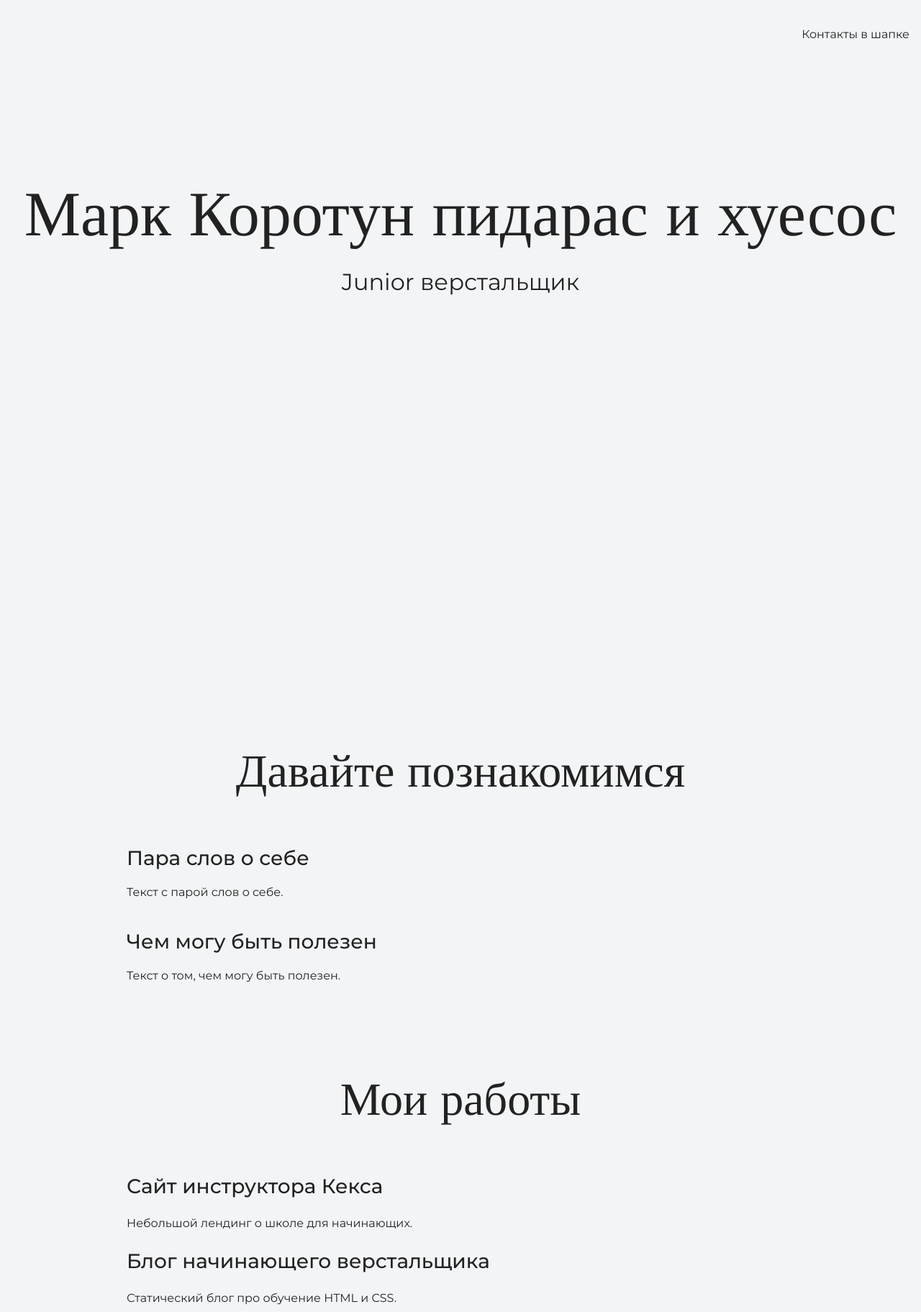
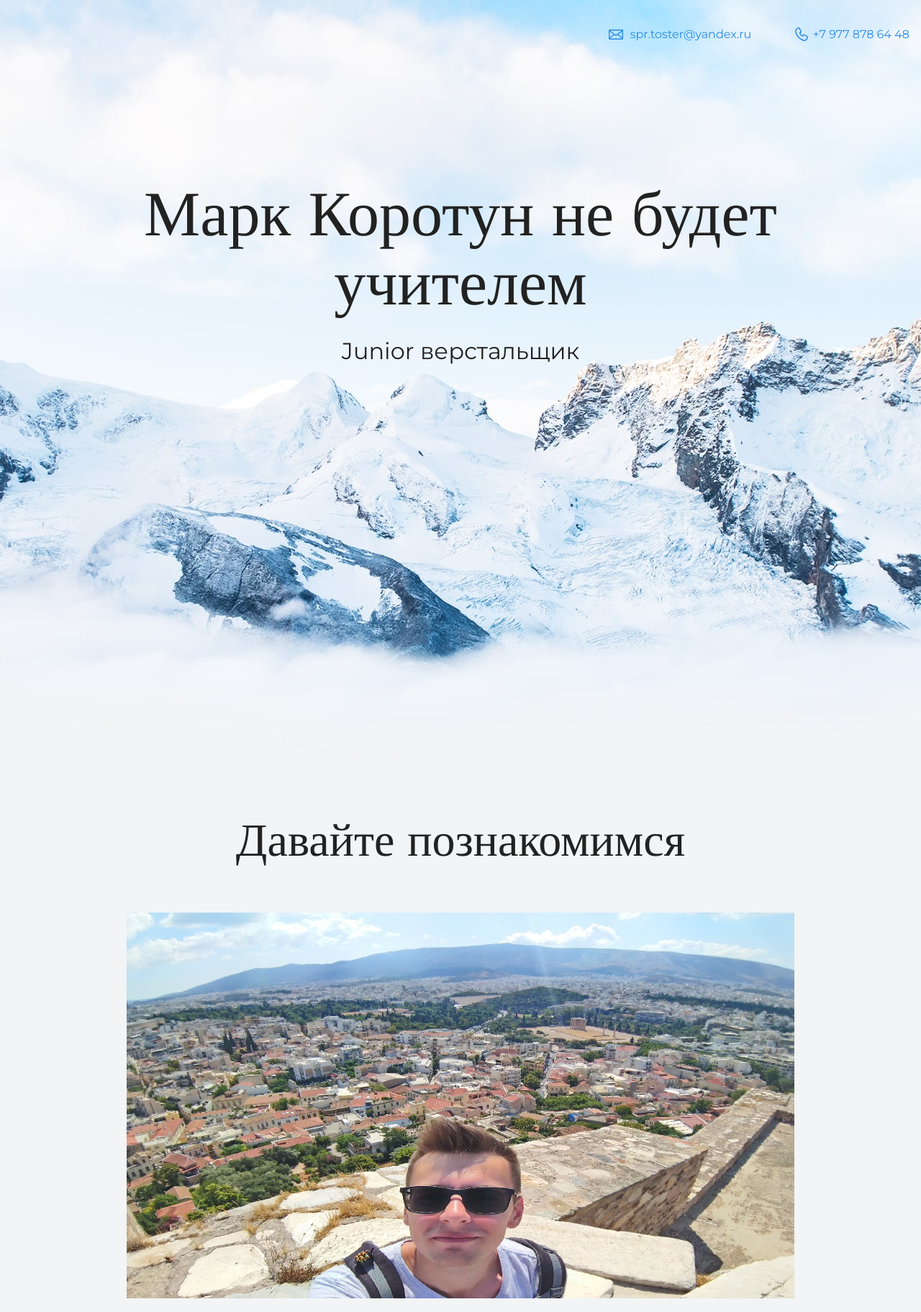
Before and after one commit to TaurusToster/my-site, a plain HTML site: page index.html in a window 1280 px wide. Shown: the top 1823 px of the page at 72% size. Drawn offline with nearby package versions, Linux system fonts and the light colour scheme.

Commit message:
Дополнение портфолио картинками и информацией

```diff
--- a/index.html
+++ b/index.html
@@ -10,13 +10,14 @@
   <body>
     <header class="page-header">
       <div class="container">
-      Контакты в шапке
+      <a class="header-email" href="mailto:spr.toster@yandex.ru">spr.toster@yandex.ru</a>
+      <a class="header-phone" href="tel:+79778786448">+7 977 878 64 48</a>
       </div>
     </header>
 
     <section class="hero-image">
       <div class="container">
-      <h1 class="heading">Марк Коротун пидарас и хуесос</h1>
+      <h1 class="heading">Марк Коротун не будет учителем</h1>
       <p>Junior верстальщик</p>
       </div>
     </section>
@@ -24,6 +25,9 @@
     <section class="intro">
       <div class="container">
       <h2 class="subheading">Давайте познакомимся</h2>
+      <figure class="user-image">
+        <img src="files/user.jpg" width="928" height="536" alt="Фотография неопознанного енота">
+      </figure>
       <h3>Пара слов о себе</h3>
       <p>Текст с парой слов о себе.</p>
       <h3>Чем могу быть полезен</h3>
@@ -34,8 +38,11 @@
     <section class="portfolio">
       <div class="container">
       <h2 class="subheading">Мои работы</h2>
-
+      <figure class="project-image">
+        <img src="files/project.jpg" width="928" height="536" alt="Сайт инструктора Кекса">
+      </figure>
       <h3>Сайт инструктора Кекса</h3>
+      <a class="button" href="source/project/index.html">Открыть страницу</a>
       <p>Небольшой лендинг о школе для начинающих.</p>
 
       <h3>Блог начинающего верстальщика</h3>
@@ -45,7 +52,8 @@
 
     <footer class="page-footer">
       <div class="container">
-      Контакты в подвале
+        <a class="footer-email" href="mailto:spr.toster@yandex.ru">spr.toster@yandex.ru</a>
+        <a class="footer-phone" href="tel:+79778786448">+7 977 878 64 48</a>
     </div>
     </footer>
   </body>
```
Also changed, not shown: files/project.jpg (added), files/user.jpg (added), img/hero-bg.jpg (added), img/icon-css.svg (added), img/icon-email-footer.svg (added), img/icon-email-header.svg (added), img/icon-html.svg (added), img/icon-phone-footer.svg (added), img/icon-phone-header.svg (added).
